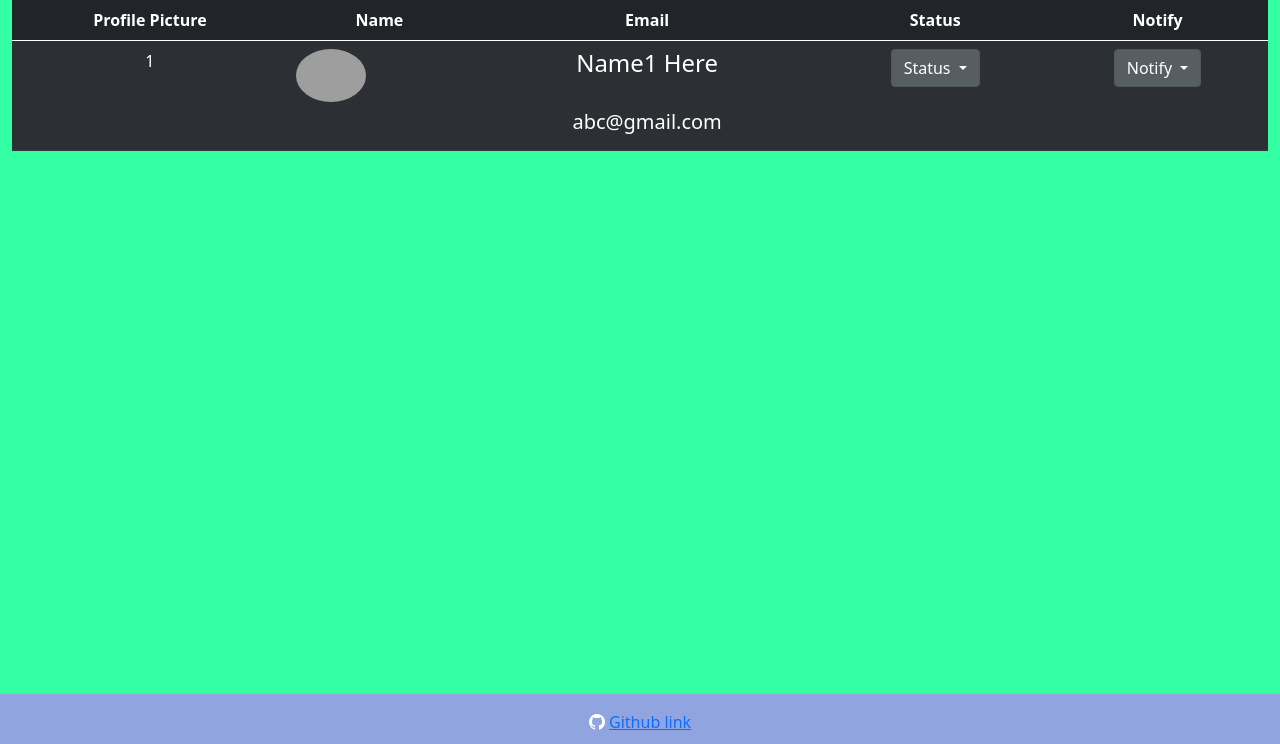
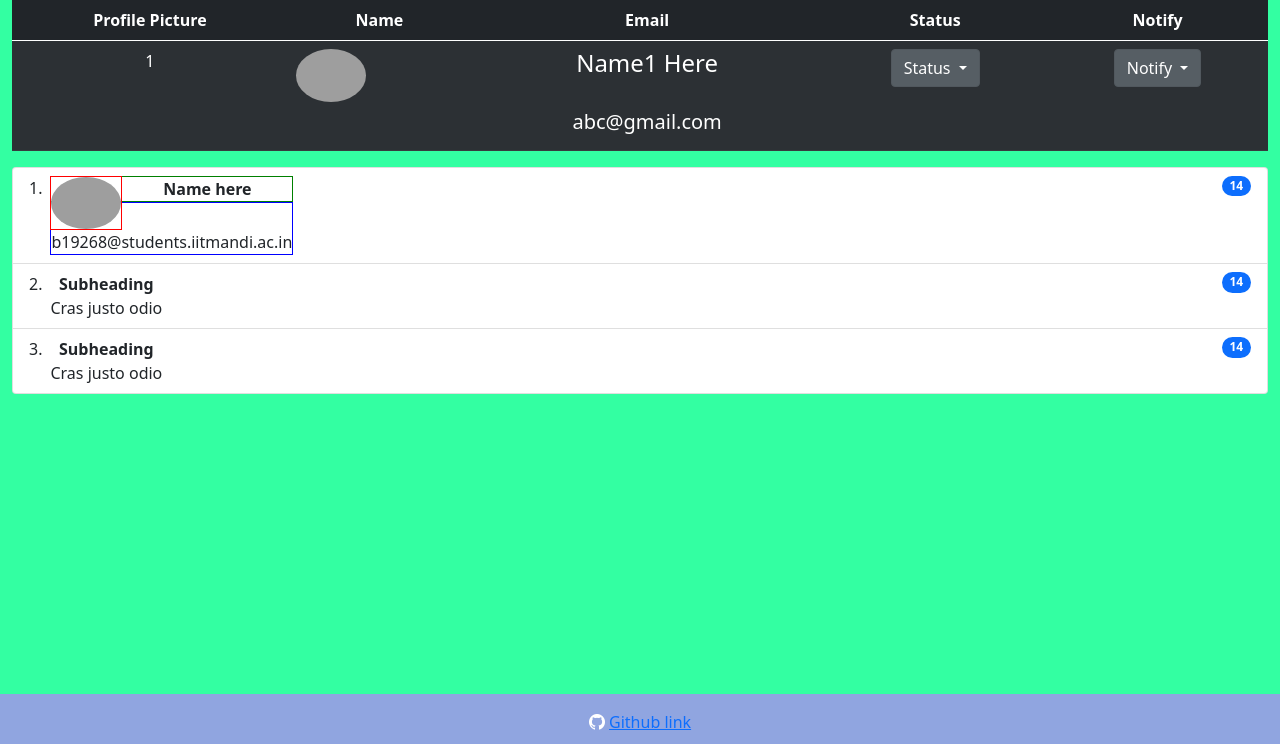
Before and after one commit to Solai-Adithya/Receptionist, a Flask app: template templates/manage.html in a window 1280 px wide. Shown: the part 56-800 px from the top of the page. Run offline with Flask 2, Linux system fonts and the light colour scheme; the template is opened without the code that fills it, so the values that code supplies are empty; some libraries are stand-ins or nearby versions; grey boxes are pictures that could not be loaded.

Commit message:
minor changes in manage page

```diff
--- a/app.py
+++ b/app.py
@@ -171,7 +171,6 @@ def flask_join_room(roomID):
         return render_template("participant.html", **joiningDetails)
     else:
         flask_abort(403)
-    # TODO
 
 
 # Login
@@ -245,26 +244,27 @@ def logout():
     return redirect("/")
 
 
-@socketio.on("to-join")
-def io_to_join_room(data):
-    print(yellow(f"{current_user.email} joins {data}"))
-    socketio.join_room(data.roomID)
+# @socketio.on("to-join")
+# def io_to_join_room(data):
+#     print(yellow(f"{current_user.email} joins {data}"))
+#     socketio.join_room(data.roomID)
 
 
-@socketio.on("connect")
-def io_join_room(data=None):
-    print(yellow(f"{current_user.email} used join_room {data}"))
+# @socketio.on("connect")
+# def io_join_room(data=None):
+#     print(yellow(f"{current_user.email} used join_room {data}"))
 
 
-@socketio.on("disconnect")
-def on_leave(data=None):
-    """
-    Sent after leaving a room.
-    """
-    print(yellow(f"{current_user.email} left {data}"))
+# @socketio.on("disconnect")
+# def on_leave(data=None):
+#     """
+#     Sent after leaving a room.
+#     """
+#     print(yellow(f"{current_user.email} left {data}"))
 
 
 if __name__ == "__main__":
     socketio.run(
         app, host="localhost", port=5000, log_output=False, use_reloader=True
     )
+    # app.run(debug=True)
--- /dev/null
+++ b/static/manage.css
@@ -0,0 +1,12 @@
+.profile {
+    float:left;
+    border: 1px solid red;
+}
+
+.name {
+    border: 1px solid green;
+}
+
+.email {
+    border: 1px solid blue;
+}
--- a/templates/manage.html
+++ b/templates/manage.html
@@ -1,5 +1,6 @@
 {% extends 'base.html' %}
 {% block main_content %}
+<link rel="stylesheet" href="../static/manage.css">
 <div class="table-responsive">
   <table class="table table-striped table-dark text-white table-hover">
     <thead>
@@ -56,5 +57,31 @@
       </tr>
     </tbody>
   </table>
+  <ol class="list-group list-group-numbered">
+    <li class="list-group-item d-flex justify-content-between align-items-start">
+      <div class="ms-2 me-auto">
+        <div class="profile">
+          <img class="rounded-circle" src="https://i.imgur.com/C4egmYM.jpg" width="70" />
+        </div>
+        <div class="fw-bold name">Name here</div>
+        <div class="email">b19268@students.iitmandi.ac.in</div>
+      </div>
+      <span class="badge bg-primary rounded-pill">14</span>
+    </li>
+    <li class="list-group-item d-flex justify-content-between align-items-start">
+      <div class="ms-2 me-auto">
+        <div class="fw-bold">Subheading</div>
+        Cras justo odio
+      </div>
+      <span class="badge bg-primary rounded-pill">14</span>
+    </li>
+    <li class="list-group-item d-flex justify-content-between align-items-start">
+      <div class="ms-2 me-auto">
+        <div class="fw-bold">Subheading</div>
+        Cras justo odio
+      </div>
+      <span class="badge bg-primary rounded-pill">14</span>
+    </li>
+  </ol>
 </div>
 {% endblock %}
```
